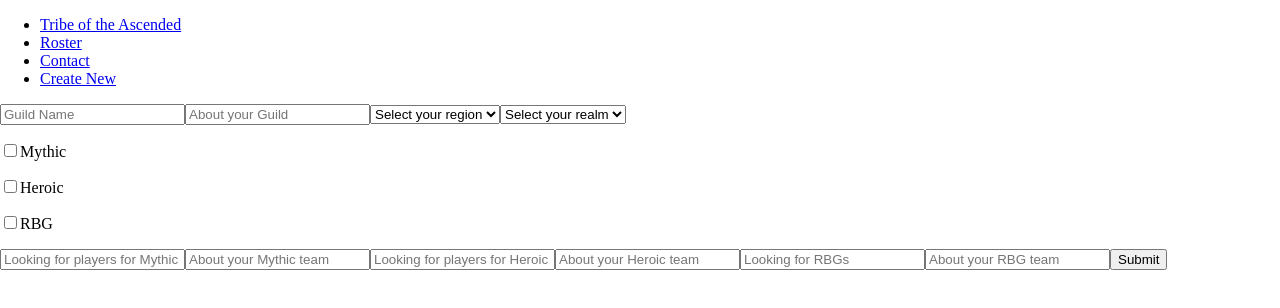
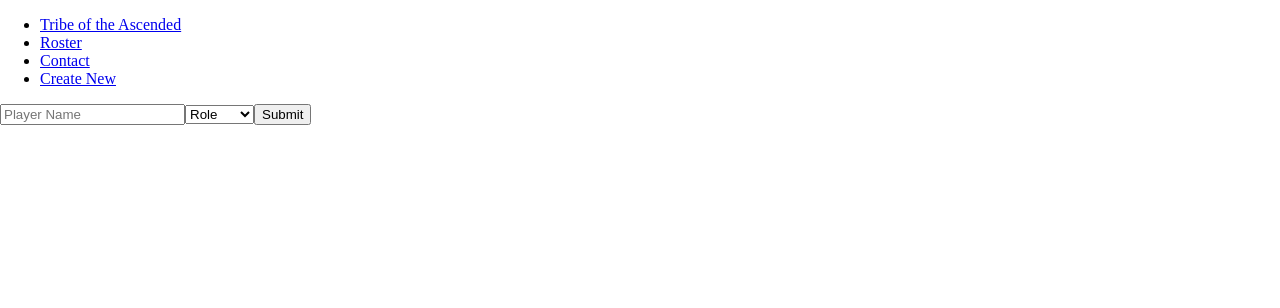
Before and after one commit to CollCrom/Guild-Website, a React (Create React App) app: page /create in a window 1280 px wide. Shown: the top 308 px of the page. Built offline with nearby package versions, Linux system fonts and the light colour scheme.

Commit message:
init for team form

```diff
--- a/src/Create/Create.js
+++ b/src/Create/Create.js
@@ -1,11 +1,18 @@
 import React, {Component} from 'react'
 import Guild from './Guild/Guild.js'
+import Team from './Team/Team.js'
 
 class Create extends Component {
+	constructor(){
+		super()
+		this.state = {
+			guild_id: '',
+		}
+	}
 	render(){
 		return(
 			<div>
-				<Guild/>
+				{this.state.guild_id ? <Guild/> : <Team guild_id={this.state.guild_id}/>}
 			</div>
 		)
 	}
--- a/src/Create/Guild/Guild.js
+++ b/src/Create/Guild/Guild.js
@@ -14,10 +14,13 @@ class Guild extends Component {
 				lf_rbg: '',
 				about_mythic: '',
 				about_heroic: '',
-				about_rbg: ''
+				about_rbg: '',
 			},
 			realms: [],
-			region: ''
+			region: '',
+			mythicCheck: false,
+			heroicCheck: false,
+			rbgCheck: false
 		}
 	}
 	handleChange = (e) => {
@@ -37,6 +40,12 @@ class Guild extends Component {
   		state.guild[name] = e.currentTarget.value;
 			this.setState(state);
   	}
+  }
+  handleCheckboxChange = (e) =>{
+  	const state = this.state;
+  	const name = e.currentTarget.id
+  	state[name] = e.currentTarget.checked
+  	this.setState(state)
   }
   handleSubmit = (e) =>{
       e.preventDefault();
@@ -59,7 +68,6 @@ class Guild extends Component {
   	fetch(theURI)
 		.then((response)=>(response.json()))
 		.then((data)=>{
-			console.log(data.realms)
 			const state = this.state;
 			state.realms = [];
 			for (let i = 0; i < data.realms.length; i++) {
@@ -76,7 +84,8 @@ class Guild extends Component {
 				<option key={i} value={realm.slug}>{realm.name}</option>
 			)
 		})
-		return(<div>
+		return(
+			<div>
 				<form onSubmit={this.handleSubmit}>
 					<input onChange={this.handleChange} type='text' name='name' placeholder='Guild Name' value={this.state.guild.name}/>
 					<input onChange={this.handleChange} type='text' name='about' placeholder='About your Guild' value={this.state.guild.about}/>
@@ -89,27 +98,34 @@ class Guild extends Component {
 						<option value=''>Select your realm</option>
 						{realmList}
 					</select>
-					<p>
-					<input type="checkbox" id="Mythic" />
-					<label for="Mythic">Mythic</label>
-					</p>
-					<p>
-					<input type="checkbox" id="Heroic" />
-					<label for="Heroic">Heroic</label>
-					</p>
-					<p>
-					<input type="checkbox" id="RBG" />
-					<label for="RBG">RBG</label>
-					</p>
+					<input type="checkbox" id="mythicCheck" onChange={this.handleCheckboxChange}/>
+					<label htmlFor="Mythic">Mythic</label>
+					{this.state.mythicCheck ?
+							<div>
 								<input onChange={this.handleChange} type='text' name='lf_mythic' placeholder='Looking for players for Mythic' value={this.state.guild.lf_mythic}/>
 								<input onChange={this.handleChange} type='text' name='about_mythic' placeholder='About your Mythic team' value={this.state.guild.about_mythic}/>
+							</div> : null
+					}
+					<input type="checkbox" id="heroicCheck" onChange={this.handleCheckboxChange}/>
+					<label htmlFor="Heroic">Heroic</label>
+					{this.state.heroicCheck ?
+						<div>
 							<input onChange={this.handleChange} type='text' name='lf_heroic' placeholder='Looking for players for Heroic' value={this.state.guild.lf_heroic}/>
 							<input onChange={this.handleChange} type='text' name='about_heroic' placeholder='About your Heroic team' value={this.state.guild.about_heroic}/>
+						</div> : null
+					}
+					<input type="checkbox" id="rbgCheck" onChange={this.handleCheckboxChange}/>
+					<label htmlFor="RBG">RBG</label>
+					{this.state.rbgCheck ?
+						<div>
 							<input onChange={this.handleChange} type='text' name='lf_rbg' placeholder='Looking for RBGs' value={this.state.guild.lf_rbg}/>
 							<input onChange={this.handleChange} type='text' name='about_rbg' placeholder='About your RBG team' value={this.state.guild.about_rbg}/>
+						</div> : null
+					}
 					<input type="submit" value="Submit" />
 				</form>
-			</div>)
+			</div>
+		)
 	}
 }
 
--- a/src/Create/Team/Team.js
+++ b/src/Create/Team/Team.js
@@ -1,12 +1,45 @@
 import React, {Component} from 'react'
 
-class Heroic extends Component {
+class Team extends Component {
+	constructor(props){
+		super(props);
+		this.state = {
+			player_name: '',
+			img_link: '',
+			role: '',
+			guild_id: this.props.guild_id
+		}
+	}
+	handleSelectChange = (e) =>{
+		const state = this.state;
+		state.role = e.currentTarget.value;
+		this.setState(state)
+	}
+	handleSubmit = (e) =>{
+      e.preventDefault();
+      const state = this.state;
+  		state.player_name = '';
+  		state.img_link = '';
+  		state.role = '';
+      this.setState(state);
+  }
 	render(){
 		return(
 			<div>
+				<form onSubmit={this.handleSubmit}>
+					<input type='text' name='player_name' placeholder='Player Name' value={this.state.player_name}/>
+					<select name='role' value={this.state.role}>
+						<option value=''>Role</option>
+						<option value='Tank'>Tank</option>
+						<option value='Healer'>Healer</option>
+						<option value='Melee'>Melee</option>
+						<option value='Ranged'>Ranged</option>
+					</select>
+					<input type="submit" value="Submit" />
+				</form>
 			</div>
 		)
 	}
 }
 
-export default Heroic;
+export default Team;
```
Lines whose indentation alone changed are shown as unchanged.
